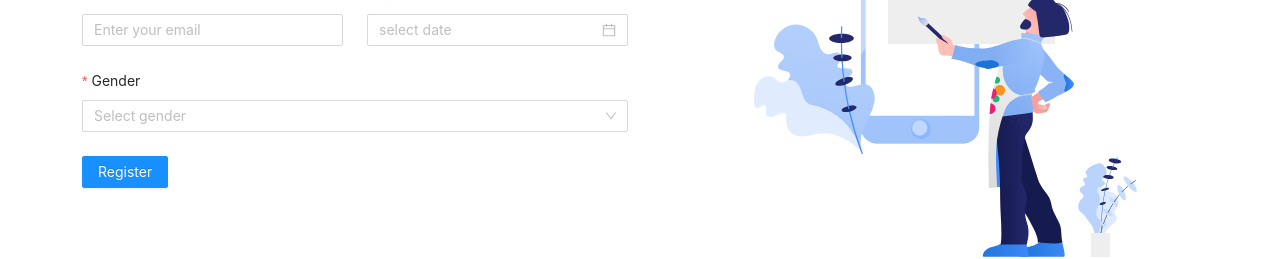
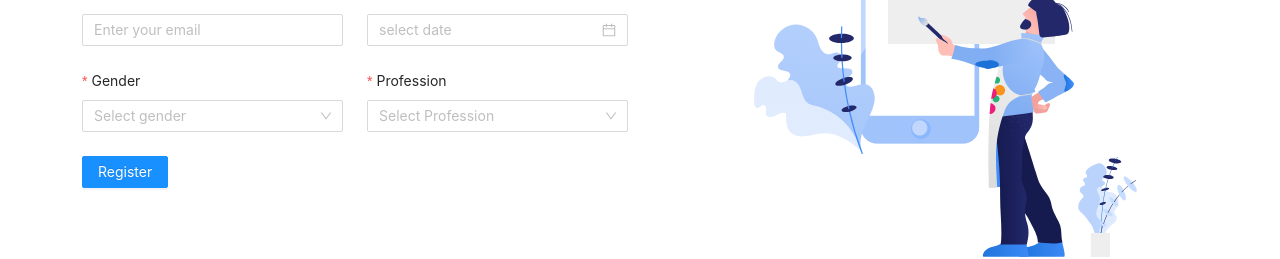
Before and after one commit to emwil23/sindhiSevaProject-Frontend, a React (Create React App) app: page /auth/register in a window 1280 px wide. Shown: the part 198-457 px from the top of the page. Built offline with nearby package versions, Linux system fonts and the light colour scheme.

Commit message:
TEST: Adding register component

```diff
--- a/src/Components/pages/registerPage/index.tsx
+++ b/src/Components/pages/registerPage/index.tsx
@@ -3,7 +3,7 @@ import Lottie from 'lottie-react';
 import registrationLottie from '../../../assets/register.json';
 import { Button, DatePicker, Form, Input, Select } from "antd";
 
-const index: FC = () => {
+const RegisterComponent: FC = () => {
   const onFinish = (values: any) => {
     console.log(values);
   };
@@ -77,7 +77,9 @@ const index: FC = () => {
                 </Form.Item>
               </div>
             </div>
-            <div>
+
+            <div className="row">
+              <div className="col-md-6">
                 <Form.Item
                   label="Gender"
                   name="gender"
@@ -96,6 +98,26 @@ const index: FC = () => {
                   </Select>
                 </Form.Item>
               </div>
+              <div className="col-md-6">
+                <Form.Item
+                  label="Profession"
+                  name="profession"
+                  rules={[
+                    {
+                      required: true,
+                      message: "Please select the Profession",
+                      type: "string",
+                    },
+                  ]}
+                >
+                  <Select placeholder="Select Profession">
+                    <Select.Option value="Doctor">Doctor</Select.Option>
+                    <Select.Option value="Enginner">Enginner</Select.Option>
+                    <Select.Option value="other">other</Select.Option>
+                  </Select>
+                </Form.Item>
+              </div>
+            </div>
             <div>
               <Form.Item>
                 <Button type="primary" htmlType="submit">
@@ -113,4 +135,4 @@ const index: FC = () => {
   );
 };
 
-export default index
+export default RegisterComponent;
```
Lines whose indentation alone changed are shown as unchanged.
